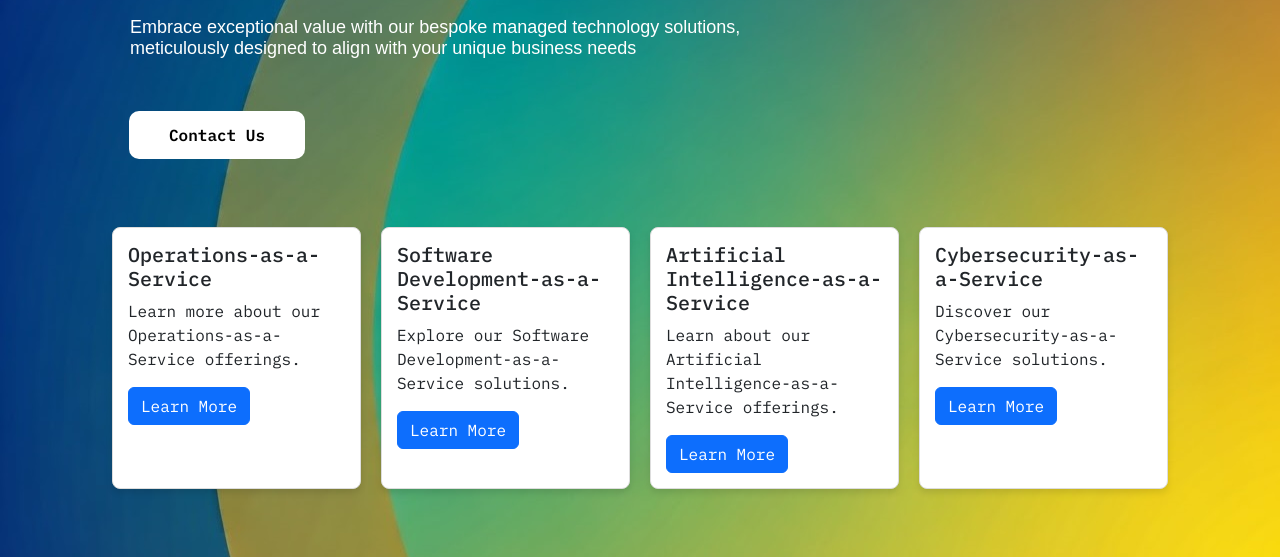
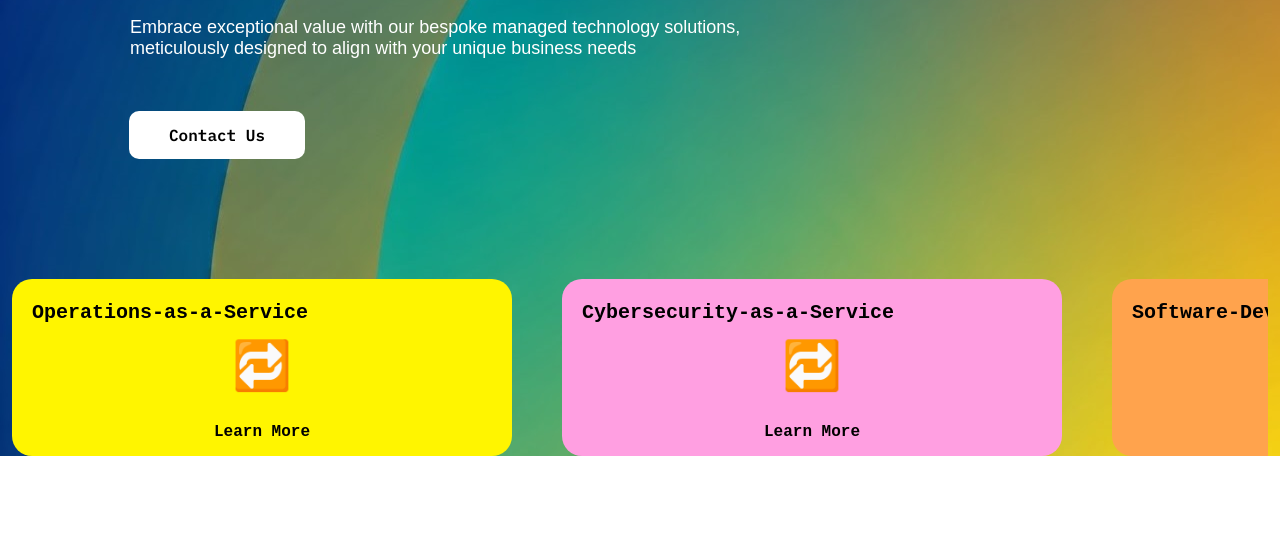
Before and after one commit to 13Puru/tk_landing, a plain HTML site: page index.html in a window 1280 px wide. Shown: the part 631-1188 px from the top of the page. After the commit the page ends 1087 px from the top, so only its background shows below. Drawn offline with nearby package versions, Linux system fonts and the light colour scheme.

Commit message:
update 20th nov

```diff
--- a/css/style.css
+++ b/css/style.css
@@ -62,11 +62,12 @@ a.navbar-brand{
     list-style-type: none;
     margin: 0;
     border-radius: 0px;
-    width: 200px; /* Adjust the width as needed */
+    width: 185px; /* Adjust the width as needed */
     opacity: 0; /* Start with opacity 0 */
     transition: opacity 2s ease-in-out; /* Smooth transition from opacity 0 to 1 */
     visibility: hidden; /* Keep it invisible initially */
     z-index: 10; /* Ensure dropdown appears above other elements */
+    font-size: 14px;
   }
 
   /* Show dropdown when hovering over the nav-item */
@@ -188,33 +189,75 @@ a.navbar-brand{
   margin-left: 119px ;
   margin-top: 20px;
  }
- .card-container {
+ .scroll-container {
+  margin-top: 120px;
+  overflow: hidden;
+  position: relative;
+  width: 100%;
+}
+
+.scroll-content {
   display: flex;
-  flex-wrap: wrap;
-  gap: 20px;
-  justify-content: center;
-  padding: 20px;
+  gap: 50px;
+  position: relative;
+  transition: transform 1s ease-in-out;
 }
-.card {
-  width: calc(25% - 20px);
-  border: 1px solid #ddd;
-  border-radius: 8px;
-  transition: transform 0.3s ease;
-  box-shadow: 0 4px 6px rgba(0,0,0,0.1);
+
+.custom-card {
+  border-radius: 20px;
+  padding: 12px 20px;
+  min-width: 500px;
+  text-align: center;
+  font-family: 'Courier New', monospace;
 }
-.card:hover {
-  transform: scale(1.05);
+
+.card-icon {
+  font-size: 48px;
+  margin-bottom: 15px;
 }
-.card-body {
-  padding: 15px;
+
+.card-1 {
+  background-color: #ffa34d;
+  color: black;
 }
-@media (max-width: 1024px) {
-  .card {
-      width: calc(50% - 20px);
-  }
+
+.card-2 {
+  background-color: #f2f2f2;
+  color: black;
 }
-@media (max-width: 768px) {
-  .card {
-      width: 100%;
-  }
+
+.card-3 {
+  background-color: #fff500;
+  color: black;
 }
+
+.card-4 {
+  background-color: #ff9fe1;
+  color: black;
+}
+
+.card-5 {
+  background-color: #ffa34d;
+  color: black;
+}
+
+.card-6 {
+  background-color: #f2f2f2;
+  color: black;
+}
+
+.learn-more {
+  margin-top: auto;
+  font-weight: bold;
+}
+
+a.learn-more {
+  text-decoration: none;
+  color: inherit;
+}
+
+.b {
+  font-weight: bold;
+  text-align: left;
+  margin-top: 10px;
+}
--- a/index.html
+++ b/index.html
@@ -64,9 +64,10 @@
                 Online Safety<ion-icon name="caret-forward-outline"></ion-icon>
                 <!-- Sub-dropdown for Online Safety -->
                 <ul class="sub-dropdown-menu">
-                  <li>Data Privacy</li>
-                  <li>Safe Browsing</li>
-                  <li>Identity Protection</li>
+                  <li>Mobile Information</li>
+                  <li>Child Safety</li>
+                  <li>Fake news & <br>
+                  Disinformation</li>
                 </ul>
               </li>
             </ul>
@@ -89,34 +90,50 @@
     <p class="normalpara">Embrace exceptional value with our bespoke managed technology solutions, <br>meticulously designed to align with your unique business needs</p></div>
     <div class="contact"><button type="button" class="btn btn-dark">Contact Us</button></div>
   </div>
-  <div class="container my-5">
-    <div class="card-container">
-      <div class="card">
-        <div class="card-body">
-          <h5 class="card-title">Operations-as-a-Service</h5>
-          <p class="card-text">Learn more about our Operations-as-a-Service offerings.</p>
-          <a href="#" class="btn btn-primary">Learn More</a>
+  <div class="container-fluid">
+    <div class="scroll-container">
+      <div class="scroll-content">
+        <!-- Card 1 -->
+        <div class="custom-card card-1">
+
+          <h5 class="b">Data-as-a-Service</h5>
+          <div class="card-icon">🔄</div>
+          <a href="#" class="learn-more">Learn More</a>
         </div>
-      </div>
-      <div class="card">
-        <div class="card-body">
-          <h5 class="card-title">Software Development-as-a-Service</h5>
-          <p class="card-text">Explore our Software Development-as-a-Service solutions.</p>
-          <a href="#" class="btn btn-primary">Learn More</a>
+        <!-- Card 2 -->
+        <div class="custom-card card-2">
+
+          <h5 class="b">Intelligence-as-a-Service</h5>
+          <div class="card-icon">⚙️</div>
+          <a href="#" class="learn-more">Learn More</a>
         </div>
-      </div>
-      <div class="card">
-        <div class="card-body">
-          <h5 class="card-title">Artificial Intelligence-as-a-Service</h5>
-          <p class="card-text">Learn about our Artificial Intelligence-as-a-Service offerings.</p>
-          <a href="#" class="btn btn-primary">Learn More</a>
+        <!-- Card 3 -->
+        <div class="custom-card card-3">
+
+          <h5 class="b">Operations-as-a-Service</h5>
+          <div class="card-icon">🔁</div>
+          <a href="#" class="learn-more">Learn More</a>
         </div>
-      </div>
-      <div class="card">
-        <div class="card-body">
-          <h5 class="card-title">Cybersecurity-as-a-Service</h5>
-          <p class="card-text">Discover our Cybersecurity-as-a-Service solutions.</p>
-          <a href="#" class="btn btn-primary">Learn More</a>
+        <!-- Card 4 -->
+        <div class="custom-card card-4">
+
+          <h5 class="b">Cybersecurity-as-a-Service</h5>
+          <div class="card-icon">🔁</div>
+          <a href="#" class="learn-more">Learn More</a>
+        </div>
+        <!-- Card 5 -->
+        <div class="custom-card card-5">
+
+          <h5 class="b">Software-Development-as-a-Service</h5>
+          <div class="card-icon">🔁</div>
+          <a href="#" class="learn-more">Learn More</a>
+        </div>
+        <!-- Card 6 -->
+        <div class="custom-card card-6">
+
+          <h5 class="b">Artificial-Intelligence-as-a-Service</h5>
+          <div class="card-icon">🔁</div>
+          <a href="#" class="learn-more">Learn More</a>
         </div>
       </div>
     </div>
--- a/js/script.js
+++ b/js/script.js
@@ -1,26 +1,28 @@
-const cardContainer = document.querySelector('.card-container');
-const cards = cardContainer.querySelectorAll('.card');
-let currentIndex = 0;
+const scrollContent = document.querySelector('.scroll-content');
+    const cards = document.querySelectorAll('.custom-card');
+    const cardWidth = cards[0].offsetWidth + 50; // Card width + gap
+    let isTransitioning = false;
 
-// Set initial active card
-cards[currentIndex].classList.add('active');
+    // Function to trigger scroll animation
+    function scrollCards() {
+      if (isTransitioning) return;
+      isTransitioning = true;
 
-function updateCards() {
-  // Remove the exiting class from all cards
-  cards.forEach((card) => card.classList.remove('exiting'));
+      // Apply transformation for scrolling
+      scrollContent.style.transition = "transform 1s ease-in-out";
+      scrollContent.style.transform = `translateX(-${cardWidth}px)`;
 
-  // Mark the current card as exiting
-  const currentCard = cards[currentIndex];
-  currentCard.classList.remove('active');
-  currentCard.classList.add('exiting');
+      setTimeout(() => {
+        // Move the first card to the end
+        scrollContent.appendChild(scrollContent.firstElementChild);
 
-  // Update the index
-  currentIndex = (currentIndex + 1) % cards.length;
+        // Reset scroll position without animation
+        scrollContent.style.transition = "none";
+        scrollContent.style.transform = "translateX(0)";
 
-  // Mark the next card as active
-  const nextCard = cards[currentIndex];
-  nextCard.classList.add('active');
-}
+        isTransitioning = false;
+      }, 1000); // Wait for the transition to finish
+    }
 
-// Change cards every 2 seconds (1-second pause + 1-second transition)
-setInterval(updateCards, 2000);
+    // Start scrolling every 2 seconds
+    setInterval(scrollCards, 2000);
```
